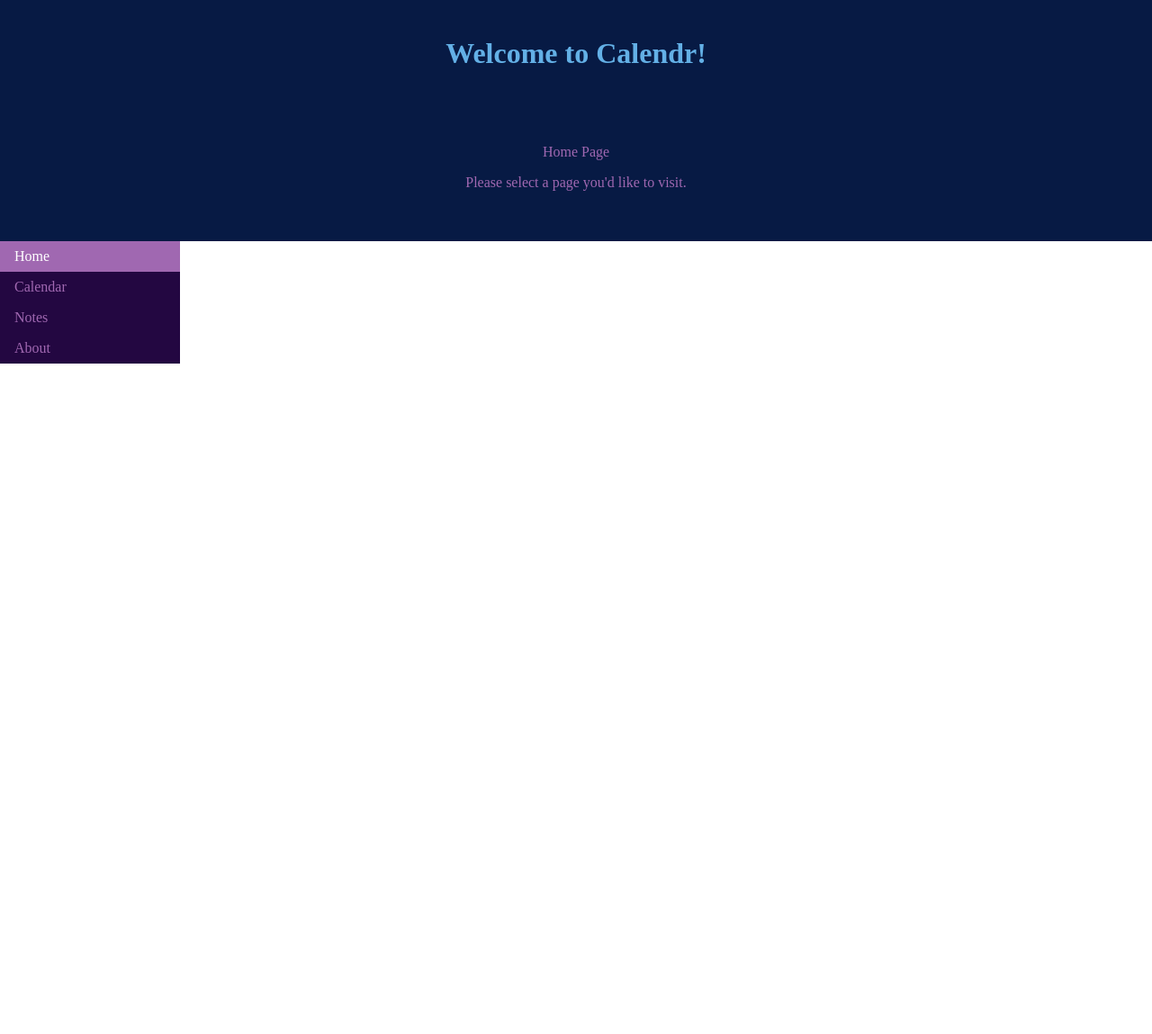
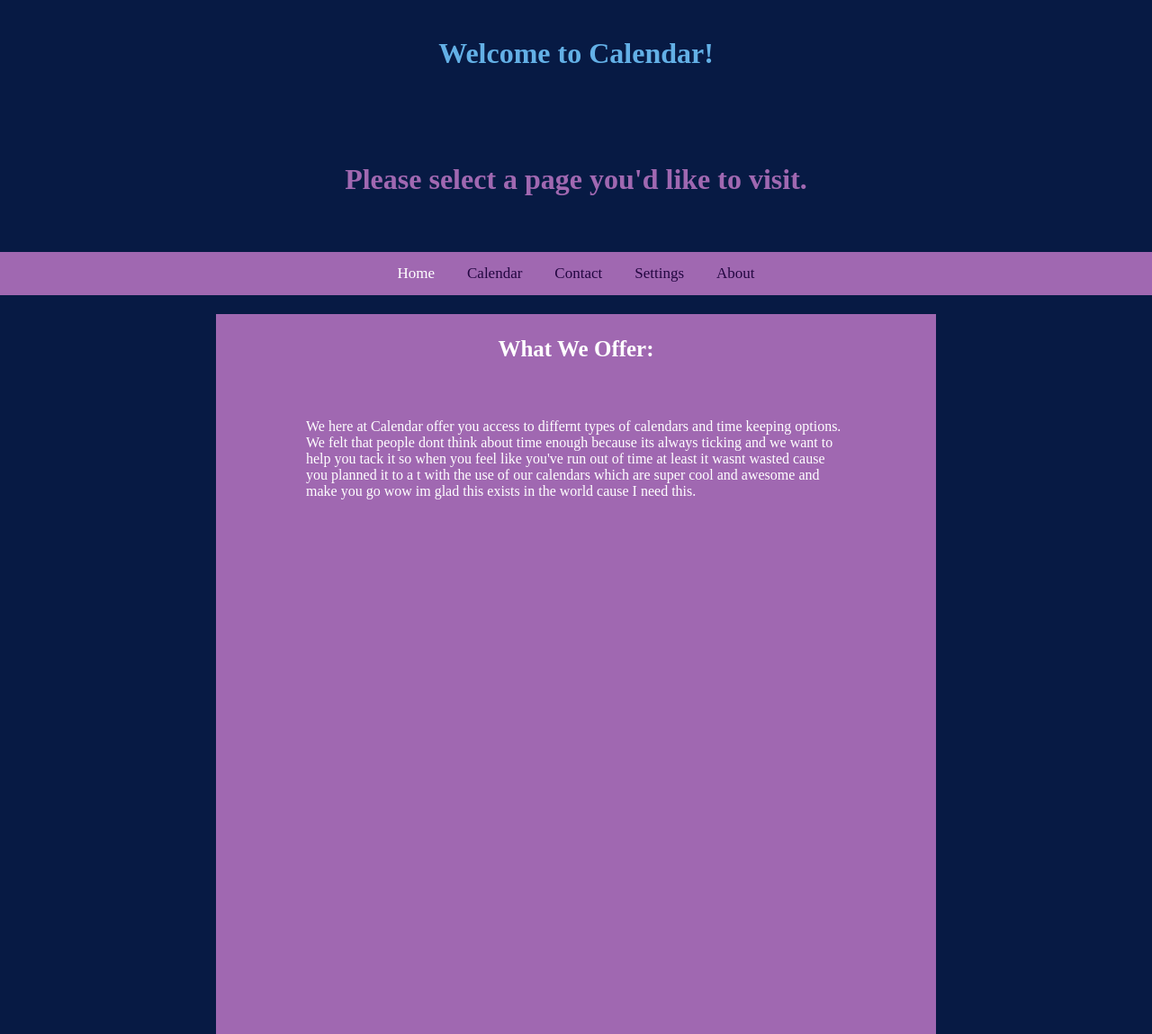
Before and after one commit to bsylve1996/CSC_3380_Dream_Team, a PHP site: page /google/homepage.html in a window 1280 px wide. Shown: the whole page at 90% size. Before the commit the page ends 404 px from the top, so only its background shows below. Run offline with PHP 8.4, Linux system fonts and the light colour scheme.

Commit message:
homepage and css changes
changed some html/css for homepage
changed the nav bar to fit the theme better now
Note: add margin to nav bar and see what it does with google stuff...
changed css for main css file

```diff
--- a/homepage.html
+++ b/homepage.html
@@ -21,31 +21,61 @@ body {
     background-color: #071A44;
     padding: 40px;
     text-align: center;
+    width:500;
     }
 
-ul {
-    list-style-type: none;
-    margin: 0;
-    padding: 0;
-    width: 200px;
-    background-color: #230741;
+
+.topnav {
+  overflow: hidden;
+  background-color: #a068b1;
+  text-align:center;
+
 }
 
-li a {
-    display: block;
-    color: #a068b1;
-    padding: 8px 16px;
-    text-decoration: none;
+
+.topnav a {
+  color: #230741;
+  text-align: center;
+  padding: 14px 16px;
+  text-decoration: none;
+  font-size: 17px;
+  display:inline-block;
+
 }
 
-li a.active {
-    background-color: #a068b1;
-    color: white;
+.topnav a:hover {
+  background-color: #d6af38;
+  color: white;
 }
 
-li a:hover:not(.active) {
-    background-color: #d6af38;
-    color: white;
+.topnav a.active {
+  background-color: #a068b1;
+  color: white;
+}
+.body-text{
+background-color:#a068b1;
+width:800px;
+height:800px;
+margin:0 auto;
+
+}
+p{
+	color:white;
+	text-align: left;
+	padding-left:100px;
+	padding-right:100px;
+}
+body{
+	background-color: #071A44;
+
+}
+.subtitle{
+	color:white;
+	font-size:25px;
+	text-align: center;
+	padding:25px;
+
+
 }
 
 </style>
@@ -53,19 +83,30 @@ li a:hover:not(.active) {
 <body>
 
 <div class="header">
-  <h1 style="color: #63B0e6">Welcome to Calendr!</h1>
+  <h1 style="color: #63B0e6">Welcome to Calendar!</h1>
 </div>
 
 <div class="topRow">
-	<d1 style="color: #a068b1">Home Page <p>Please select a page you'd like to visit.</p></d1>
+	<h1 style="color: #a068b1">Please select a page you'd like to visit.</h1>
 </div>
 
-<ul>
-  <li><a class="active" href="#home">Home</a></li>
-  <li><a href="#news">Calendar</a></li>
-  <li><a href="#contact">Notes</a></li>
-  <li><a href="#about">About</a></li>
-</ul>
+<div class="topnav">
+  <a class="active" href="#home">Home</a>
+  <a href="calendarr\calendarr.html">Calendar</a>
+  <a href="#contact">Contact</a>
+   <a href="index.html">Settings</a>
+  <a href="#about">About</a>
+</div>
+<div class = "body-text">
+	<h2 class = "subtitle">What We Offer:</h2>
+<p>
+	<br>
+	We here at Calendar offer you access to differnt types of calendars and time keeping options. We felt that
+	people dont think about time enough because its always ticking and we want to help you tack it so when you feel like you've run out of time at least it wasnt wasted cause you planned it to a t with the use of our calendars which are super cool and awesome and make you go wow im glad this exists in the world cause I need this.
+
+
+	</div>
+
 
 </body>
 </html>
```
Also changed, not shown: manager/public/css/style.css (+6 -5 lines).
